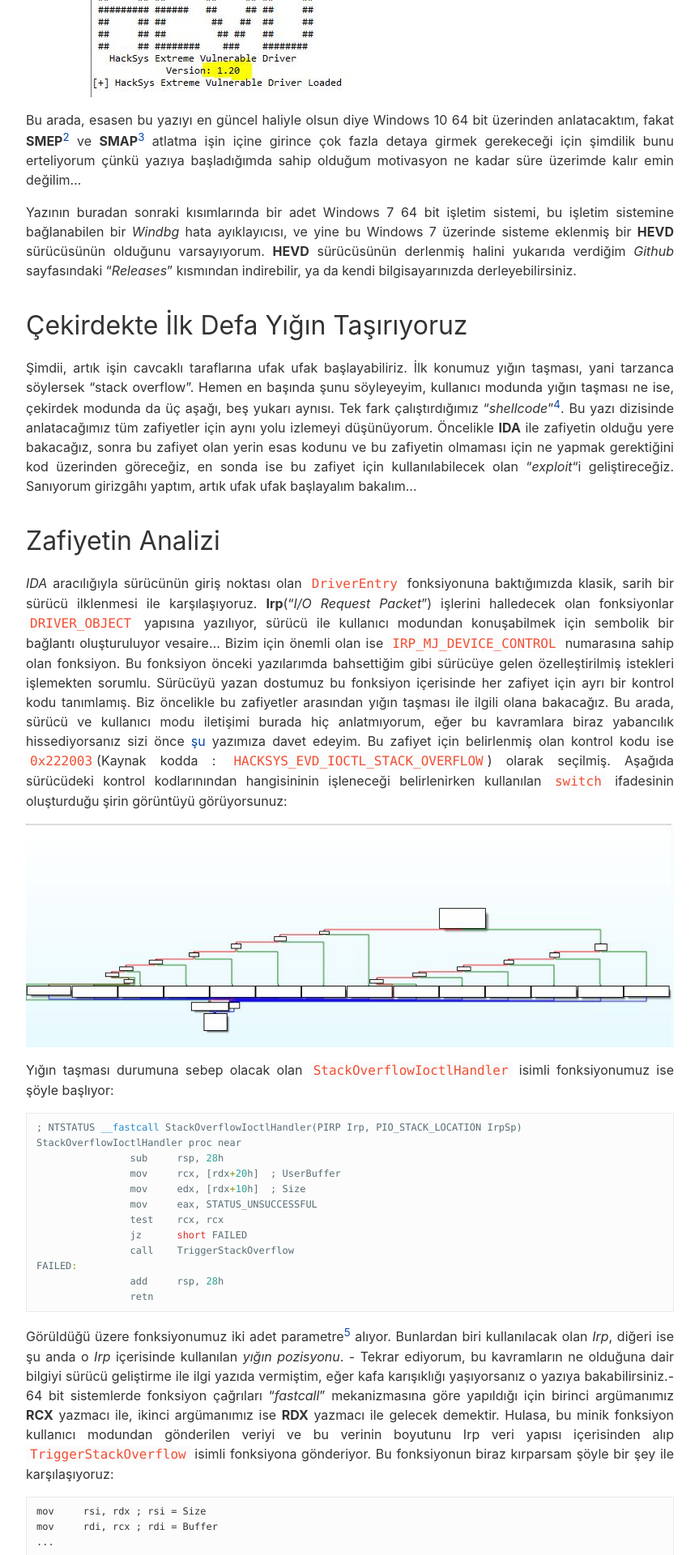
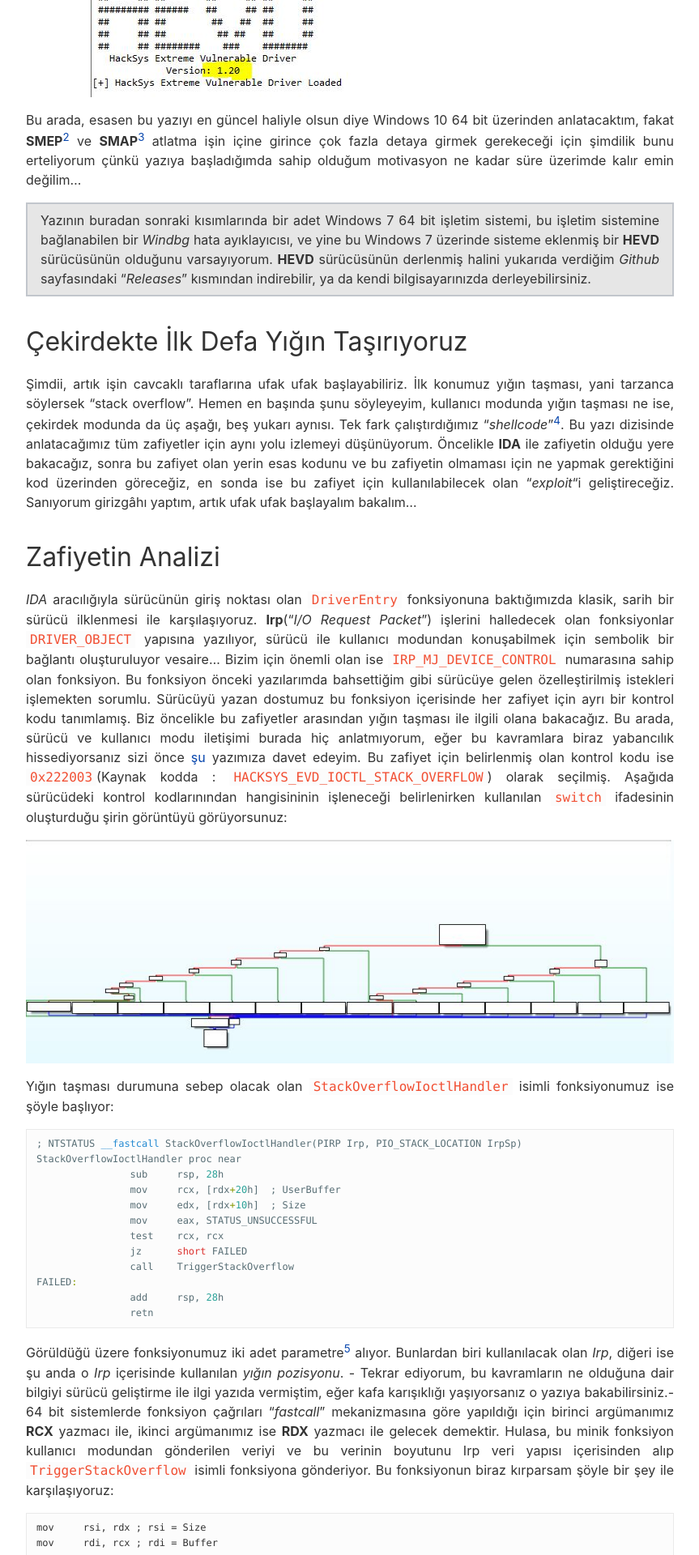
Before and after one commit to philophys/philophys.github.com, a Jekyll site: the page built from _posts/2018-04-28-windows-cekirdegini-citlatiyoruz-yigin-tasmasi.md, in a window 1280 px wide. Shown: the part 1226-3146 px from the top of the page at 81% size, without its empty margins (8-871 px from the left). Built offline with Jekyll 4.4.1, drawn with Linux system fonts in a browser that asks for light colours; comment, search, counter and statistics services are not loaded.

Commit message:
Update _base.scss

```diff
--- a/_sass/_base.scss
+++ b/_sass/_base.scss
@@ -197,6 +197,13 @@ hr {
     border-right: 0;
     text-align: center
 }
+.dikkat {
+    border: 2px #c2c6cc solid;
+    background-color: #e6e6e6;
+    padding: .5em 1em;
+    display: inline-block;
+    margin: 0;
+}
 ::-webkit-scrollbar {
   width  : 10px;
   height : 9px;
```
